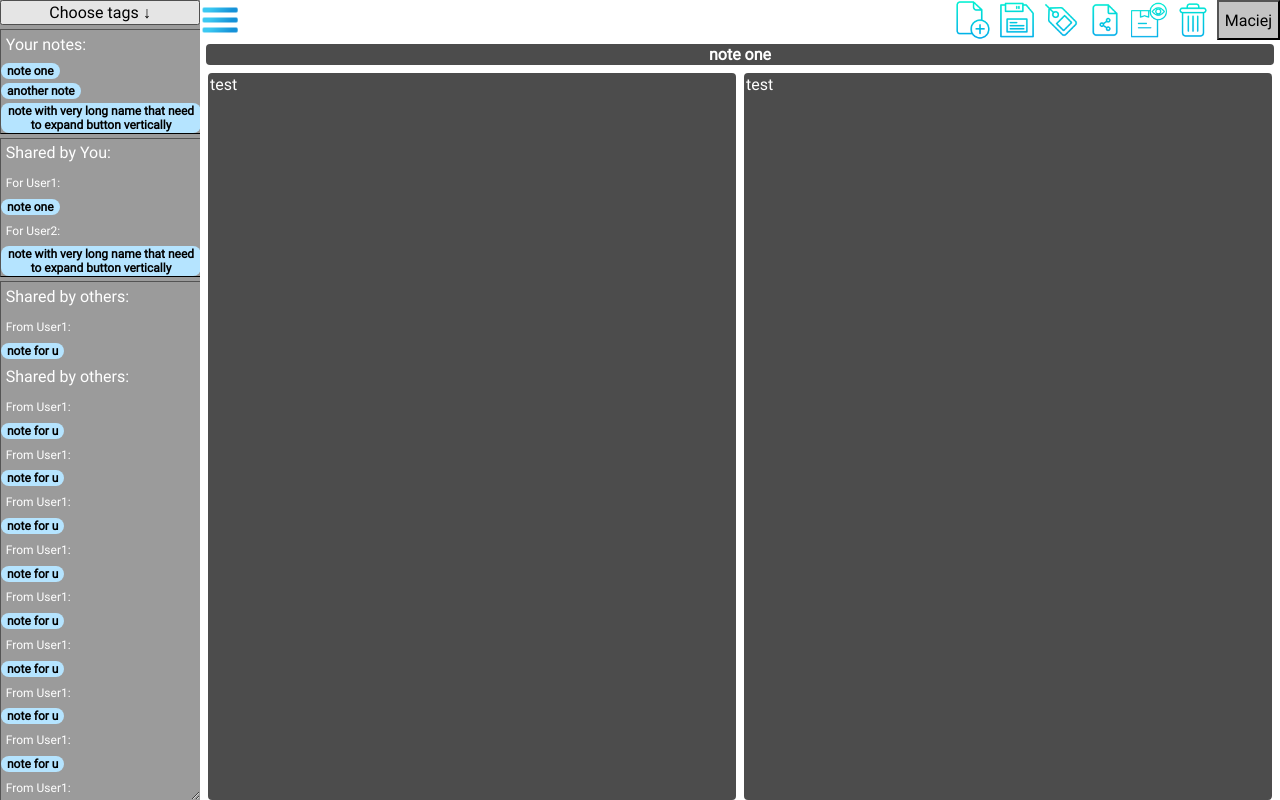
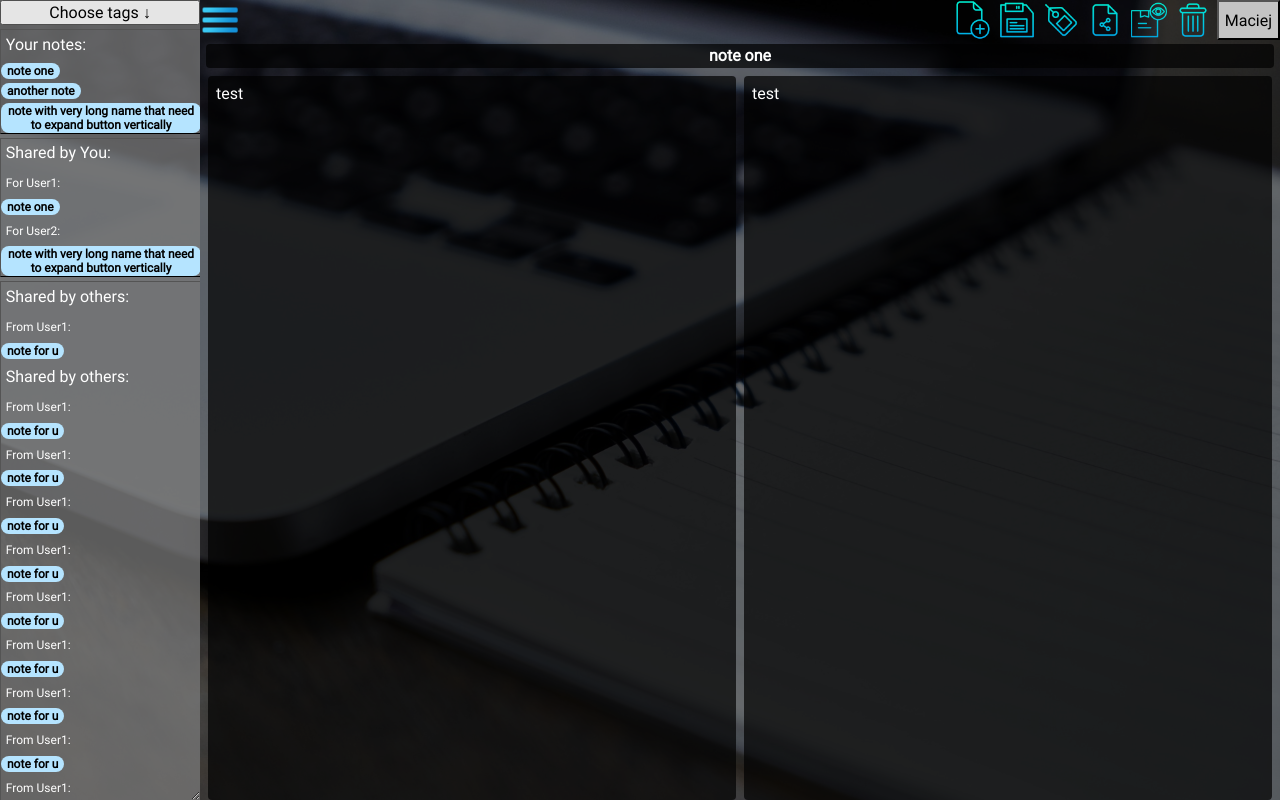
Before and after one commit to Szwendacz99/QuickNotes, a PHP site: template source/public/views/editor.html in a window 1280 px wide. Run offline with PHP 8.4, Linux system fonts and the light colour scheme; the template is opened without the code that fills it, so the values that code supplies are empty.

Commit message:
add paddings for inputs, revert background

```diff
--- a/source/public/css/editor.css
+++ b/source/public/css/editor.css
@@ -96,6 +96,7 @@
     color: white;
     resize: none;
     width: 100%;
+    padding: 1vh;
 
 }
 
@@ -105,5 +106,5 @@
     overflow-y: hidden;
     margin: 0;
     border: 0;
-
+    padding: 0.3vh;
 }
--- a/source/public/css/main.css
+++ b/source/public/css/main.css
@@ -11,9 +11,8 @@
     color: white;
     margin: 0;
     font-size: 24px;
-    /*background: rgba(0, 0, 0, 0.55) url("../pictures/background.jpg");*/
+    background: rgba(0, 0, 0, 0.55) url("../pictures/background.jpg");
     background-size: cover;
-    background-color: white;
     background-blend-mode: darken;
     font-weight: 400;
 }
```
